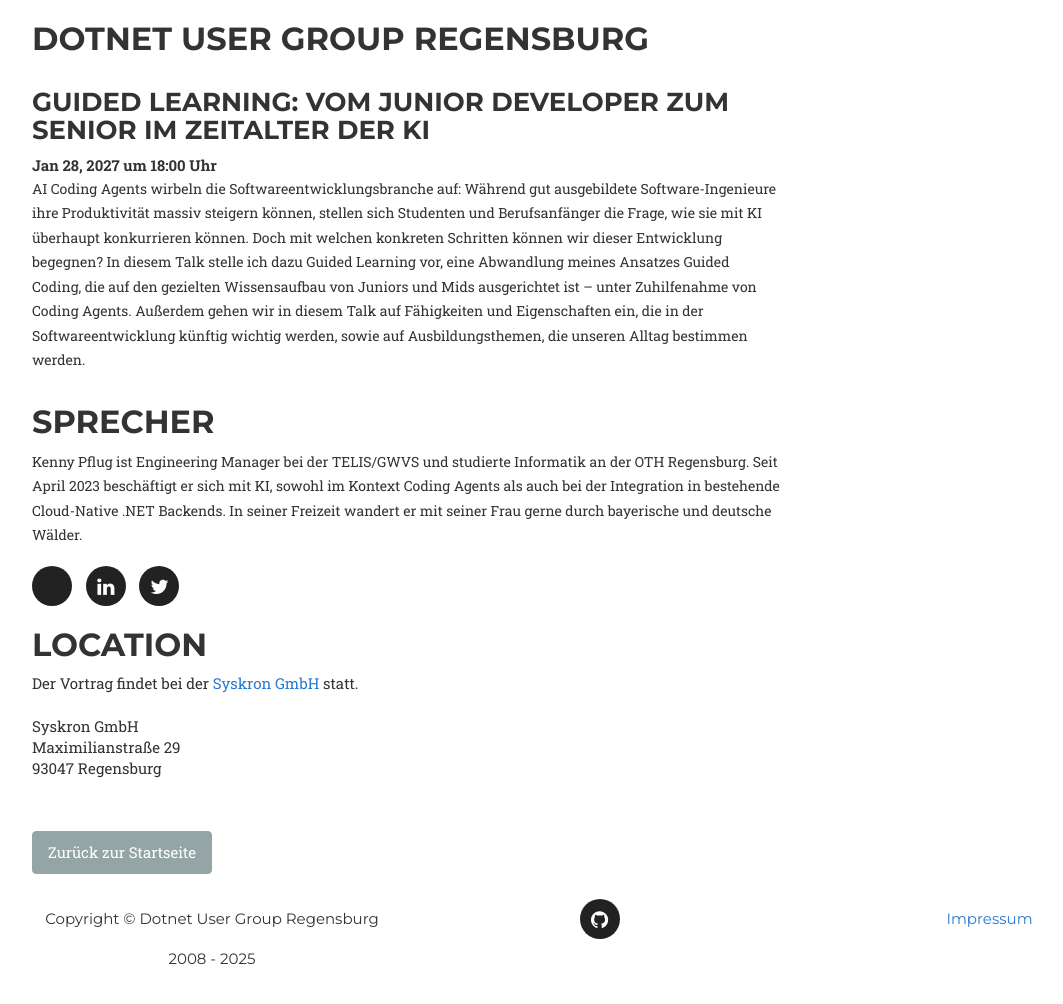
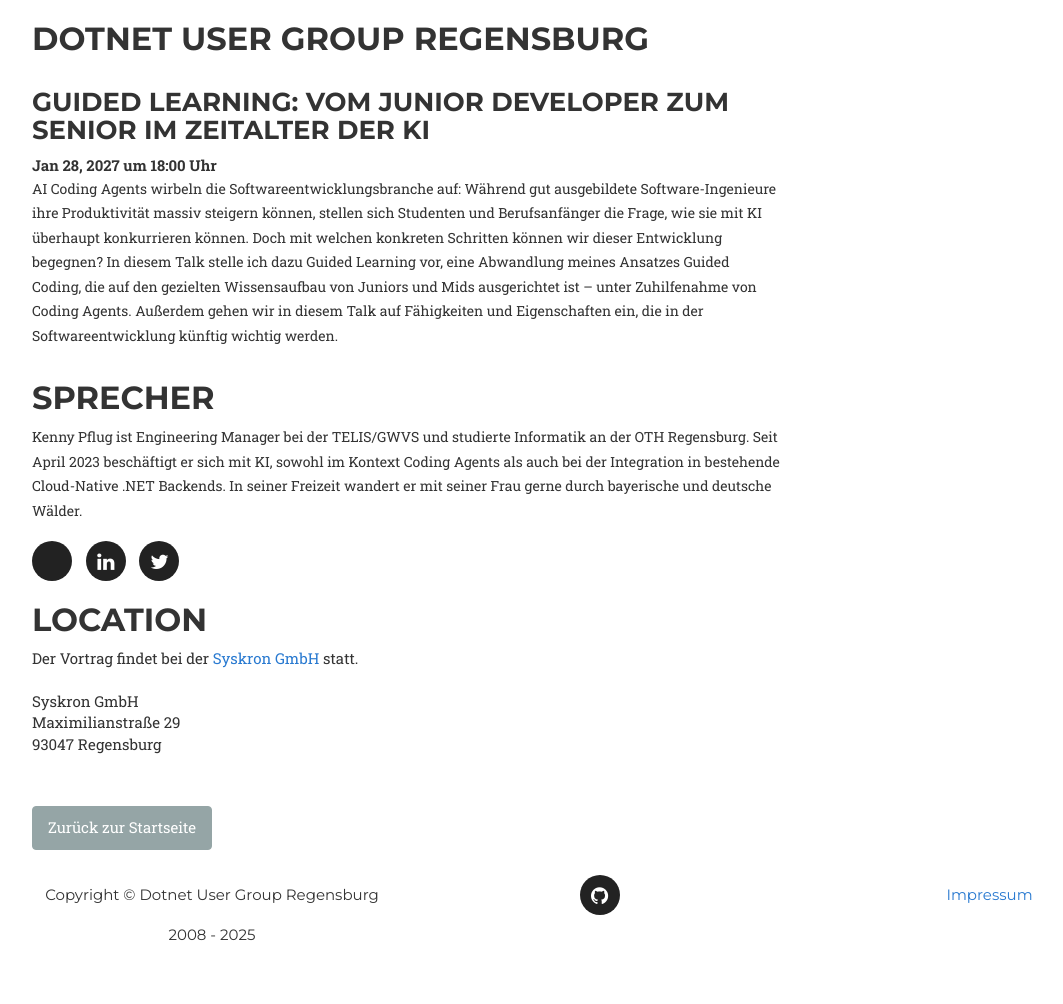
Before and after one commit to DotNetRegensburg/dotnetregensburg.github.io, a Jekyll site: the page built from _posts/2027-01-28-guided-learning.md, in a window 1280 px wide. Shown: the whole page, without its empty margins (38-1101 px from the left). Built offline with Jekyll 4.4.1, drawn with Linux system fonts in a browser that asks for light colours; some web fonts are replaced; after the commit the page ends 980 px from its top, so only the background shows below that.

Commit message:
feat: tighten description of january talk
Signed-off-by: Kenny Pflug <kenny.pflug@live.de>

```diff
--- a/_posts/2027-01-28-guided-learning.md
+++ b/_posts/2027-01-28-guided-learning.md
@@ -15,4 +15,4 @@ speaker:
     - title: twitter
       url: https://x.com/feO2x
 ---
-AI Coding Agents wirbeln die Softwareentwicklungsbranche auf: Während gut ausgebildete Software-Ingenieure ihre Produktivität massiv steigern können, stellen sich Studenten und Berufsanfänger die Frage, wie sie mit KI überhaupt konkurrieren können. Doch mit welchen konkreten Schritten können wir dieser Entwicklung begegnen? In diesem Talk stelle ich dazu Guided Learning vor, eine Abwandlung meines Ansatzes Guided Coding, die auf den gezielten Wissensaufbau von Juniors und Mids ausgerichtet ist – unter Zuhilfenahme von Coding Agents. Außerdem gehen wir in diesem Talk auf Fähigkeiten und Eigenschaften ein, die in der Softwareentwicklung künftig wichtig werden, sowie auf Ausbildungsthemen, die unseren Alltag bestimmen werden.
+AI Coding Agents wirbeln die Softwareentwicklungsbranche auf: Während gut ausgebildete Software-Ingenieure ihre Produktivität massiv steigern können, stellen sich Studenten und Berufsanfänger die Frage, wie sie mit KI überhaupt konkurrieren können. Doch mit welchen konkreten Schritten können wir dieser Entwicklung begegnen? In diesem Talk stelle ich dazu Guided Learning vor, eine Abwandlung meines Ansatzes Guided Coding, die auf den gezielten Wissensaufbau von Juniors und Mids ausgerichtet ist – unter Zuhilfenahme von Coding Agents. Außerdem gehen wir in diesem Talk auf Fähigkeiten und Eigenschaften ein, die in der Softwareentwicklung künftig wichtig werden.
```
